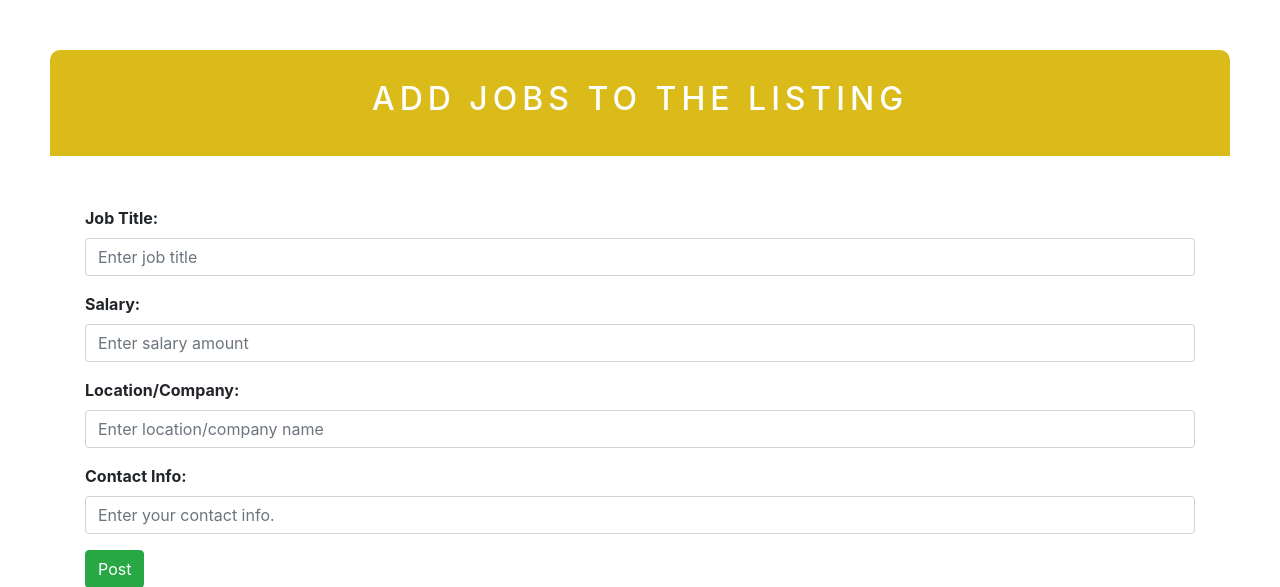
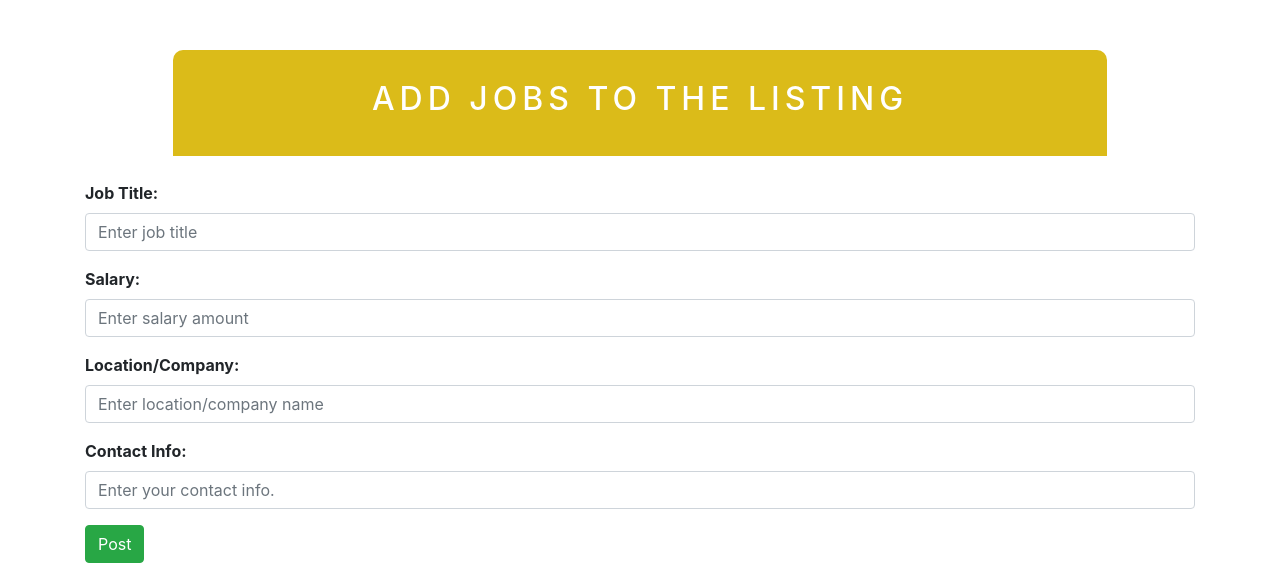
Before and after one commit to amarabjamal/Online-Alumni-System, a PHP site: page /joblisting.html in a window 1280 px wide. Shown: the part 83-670 px from the top of the page. Run offline with PHP 8.4, Linux system fonts and the light colour scheme; some web fonts are replaced.

Commit message:
banner size

```diff
--- a/joblisting.css
+++ b/joblisting.css
@@ -1,11 +1,15 @@
 .recent-jobs{
     padding: 30px 0;
-    margin: 50px;
+    margin-top: 50px;
+    margin-left: auto;
+    margin-right: auto;
+    margin-bottom: 25px;
     background-color: #dbbb19;
 	text-align: center;
     color: white;
     border-radius: 10px 10px 0 0;
     letter-spacing: 5px;
+    width: 73%;
 }
 .view-job{
     padding: 30px;
```
